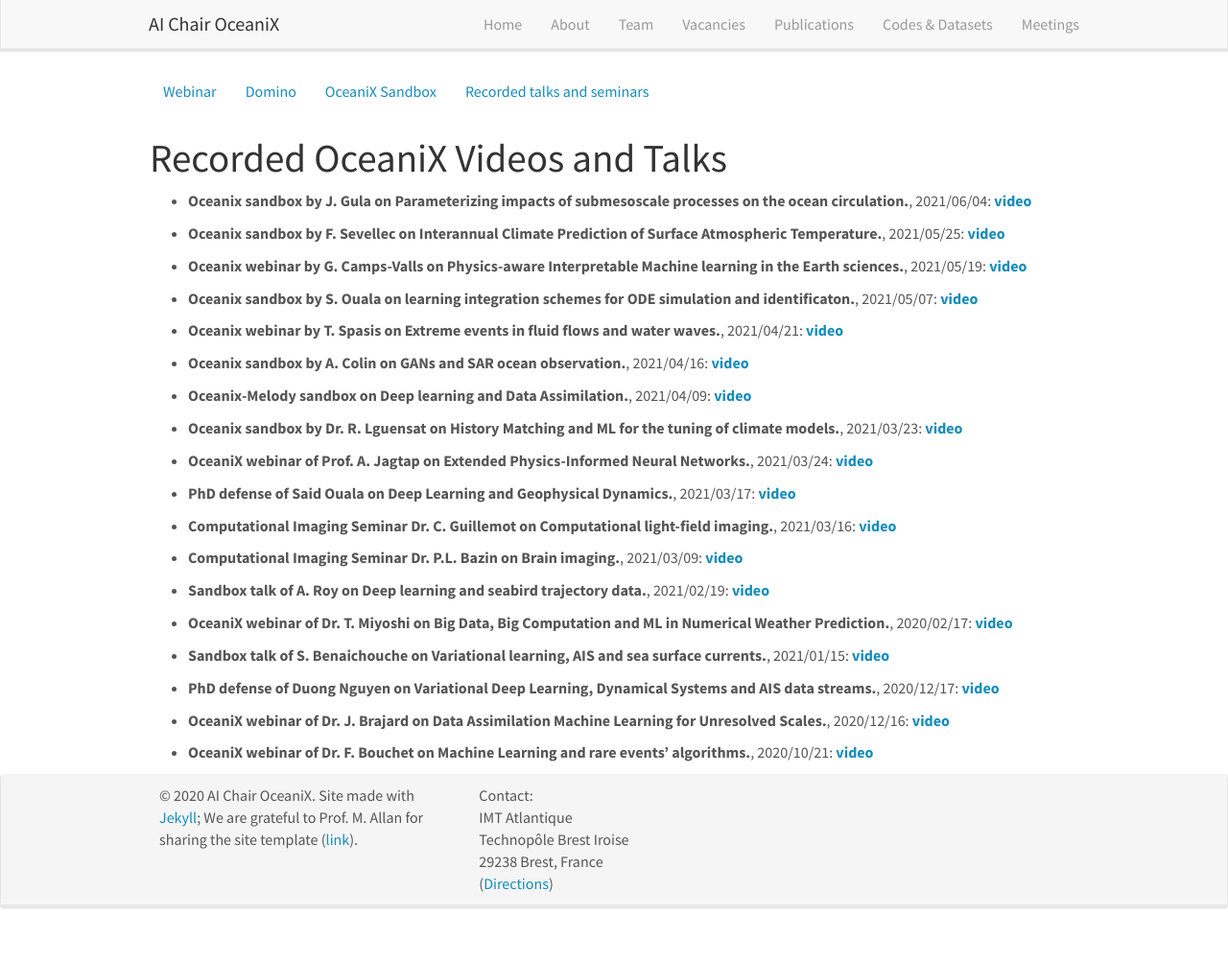
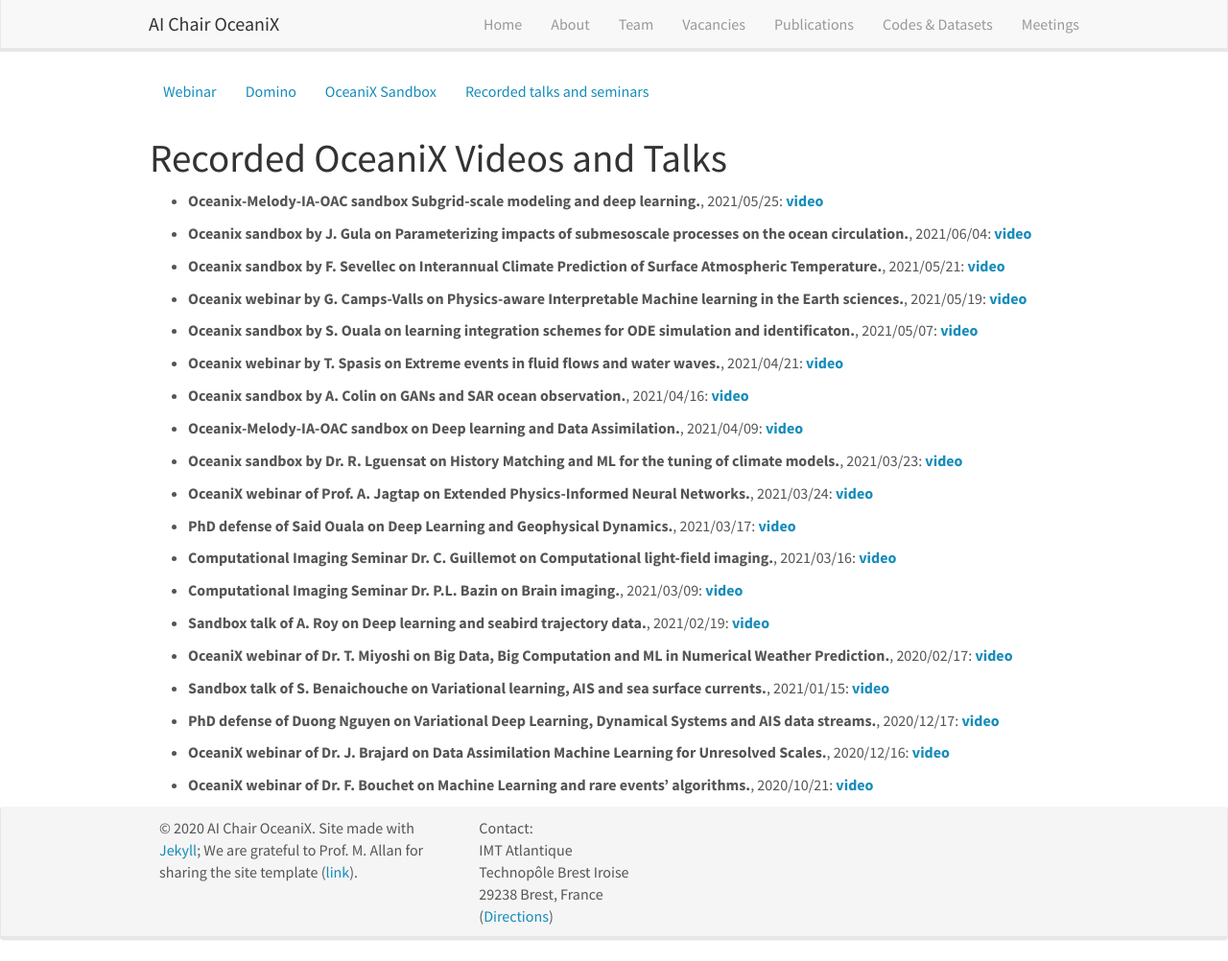
Before and after one commit to CIA-Oceanix/CIA-Oceanix.github.io, a Jekyll site: the page built from _pages/oceanix_video.md, in a window 1280 px wide and 1002 px high. Shown: the whole window at 96% size. Built offline with Jekyll 4.4.1, drawn with Linux system fonts in a browser that asks for light colours; nearby versions of some CDN libraries.

Commit message:
Update video_list.yml

```diff
--- a/_data/video_list.yml
+++ b/_data/video_list.yml
@@ -1,10 +1,15 @@
+- title: "Oceanix-Melody-IA-OAC sandbox Subgrid-scale modeling and deep learning."
+  date: 2021/05/25
+  link: https://youtu.be/VtR5oqA2IO4
+  display : video
+
 - title: "Oceanix sandbox by J. Gula on Parameterizing impacts of submesoscale processes on the ocean circulation."
   date: 2021/06/04
   link: https://youtu.be/AQ9HMCdBAXE
   display : video
 
 - title: "Oceanix sandbox by F. Sevellec on Interannual Climate Prediction of Surface Atmospheric Temperature."
-  date: 2021/05/25
+  date: 2021/05/21
   link: https://youtu.be/BmA4xIejOCY
   display : video
 
@@ -28,7 +33,7 @@
   link: https://youtu.be/GJKTJrJMdOI
   display : video
 
-- title: "Oceanix-Melody sandbox on Deep learning and Data Assimilation."
+- title: "Oceanix-Melody-IA-OAC sandbox on Deep learning and Data Assimilation."
   date: 2021/04/09
   link: https://youtu.be/ME_9xcz69C8
   display : video
```
